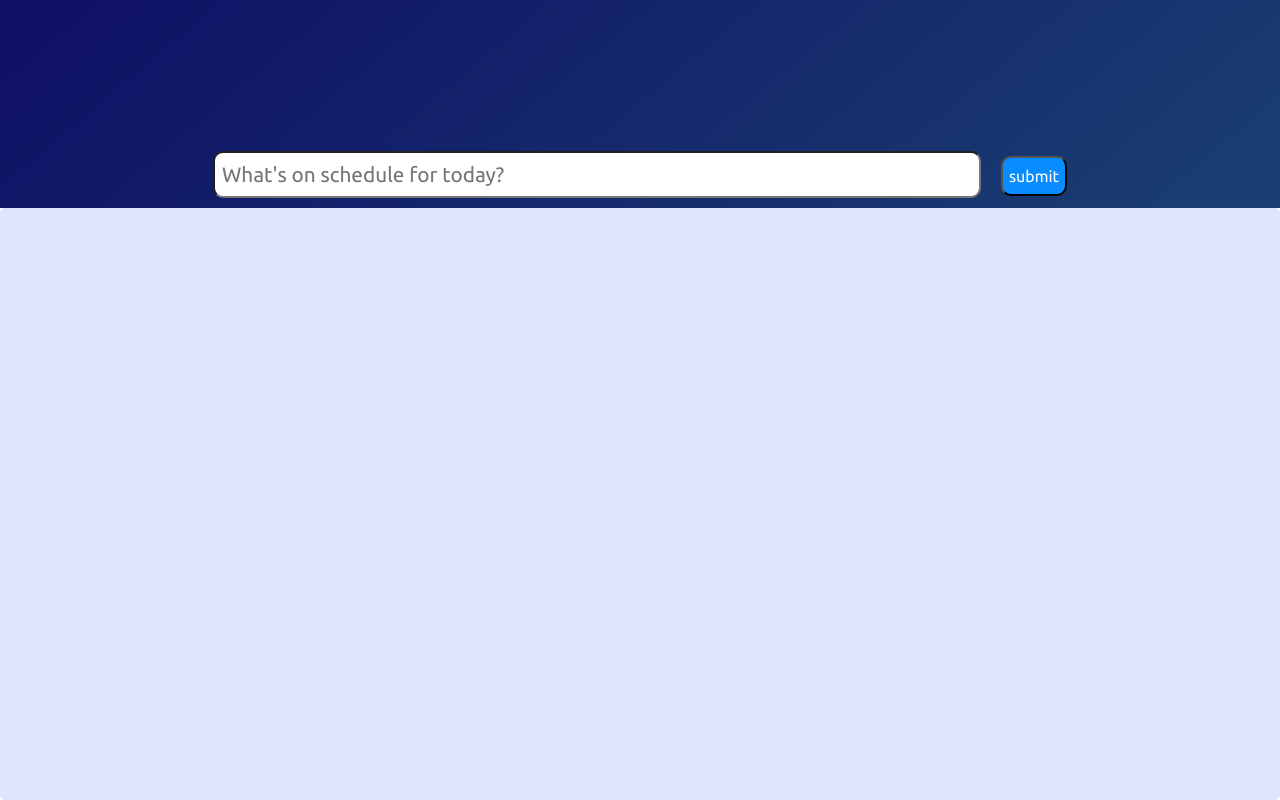
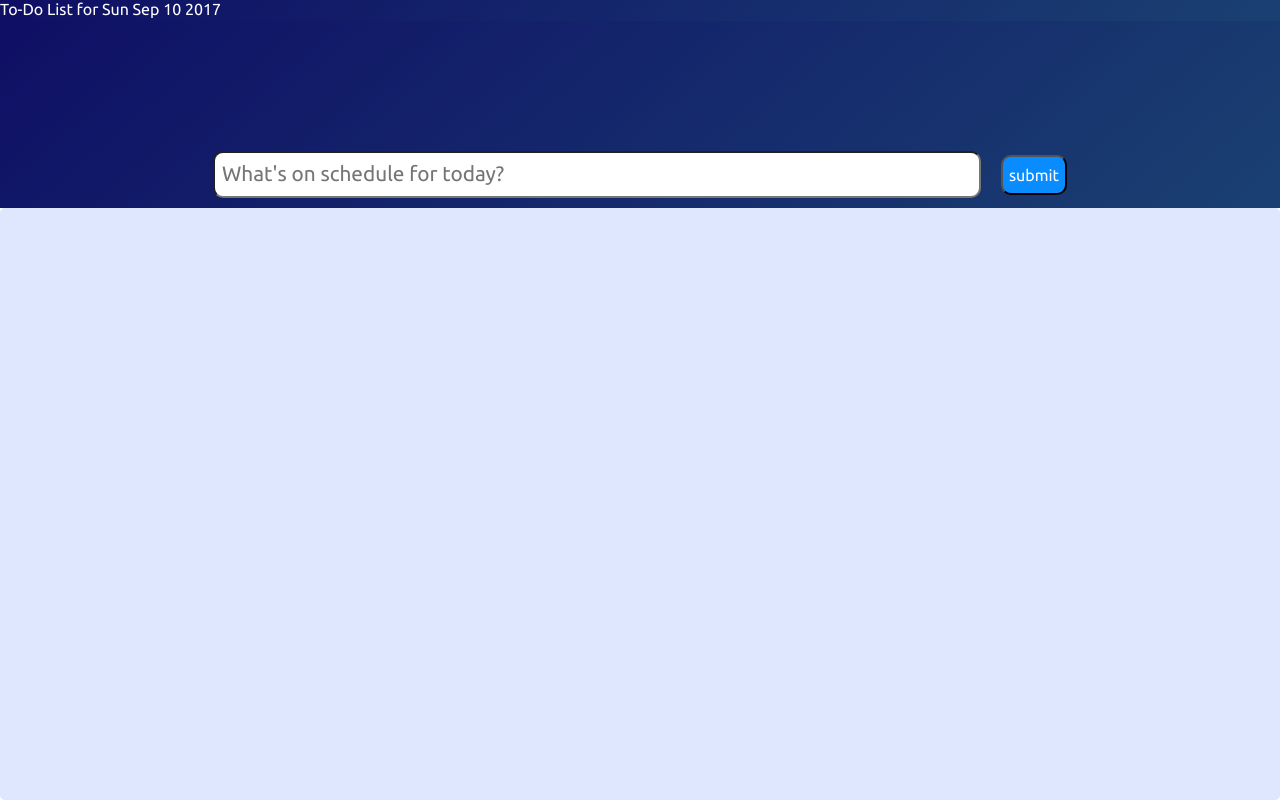
Before and after one commit to kim3kevin/To-Do-List, a plain HTML site: page index.html in a window 1280 px wide. Drawn offline with Linux system fonts and the light colour scheme.

Commit message:
added today's date and asking for confirmation before deleting an entry

```diff
--- a/index.html
+++ b/index.html
@@ -6,9 +6,12 @@
 
 <body>
 	<div class = "container">
-		<div class = "newInput">
-		    <input type = "text" class = "inputBox" placeholder = "What's on schedule for today?" />
-		    <input type = "submit" class = "submit" value = "submit">
+		<div class = "topbar">
+			<div id = "date"></div>
+			<div class = "newInput">
+		    	<input type = "text" class = "inputBox" placeholder = "What's on schedule for today?" />
+		    	<input type = "submit" class = "submit" value = "submit">
+			</div>
 		</div>
 		<div class = "itemList">
 
--- a/script.js
+++ b/script.js
@@ -1,4 +1,9 @@
 var button = document.getElementsByClassName("submit")[0];
+//var name = prompt("Hi, What's your name?");
+var today = document.createTextNode(/*name +'s*/ "To-Do List for " + new Date().toDateString());
+var date = document.getElementById("date");
+date.appendChild(today);
+
 var submit = button.addEventListener("click",function(){
 	var inputBoxText = document.getElementsByClassName("inputBox")[0].value;
 
@@ -51,7 +56,7 @@ var submit = button.addEventListener("click",function(){
 
 
 		toDoItem.className =  "toDoItem";
-		toDoItemTextSection.className = "toDoItemTextSection"
+		toDoItemTextSection.className = "toDoItemTextSection";
 		buttonContainer.className = "buttonContainer";
 		doneButton.className = "doneButton";
 		deleteButton.className = "deleteButton";
@@ -69,7 +74,13 @@ var submit = button.addEventListener("click",function(){
 		checkSign.appendChild(check);
 
 		deleteButton.addEventListener("click",function(){
-			thisDiv.remove();
+			var doubleCheck = confirm("Are you sure?");
+			if(doubleCheck){
+				thisDiv.remove();
+			}else{
+				return;
+			}
+
 		});
 
 
@@ -104,5 +115,5 @@ var submit = button.addEventListener("click",function(){
 
 		document.getElementsByClassName("itemList")[0].appendChild(toDoItem);
 		document.getElementsByClassName("inputBox")[0].value = "";
-};
+    };
 });
--- a/style.css
+++ b/style.css
@@ -11,9 +11,14 @@ body {
 	flex-direction: column;
 }
 
+.topbar {
+	height : 26vh;
+
+}
+
 .newInput{
 	width : 100%;
-	height : 26vh;
+	height : 90%;
 	background : linear-gradient(140deg, #0f0f65, #1a4072);
 	display : flex;
 	align-items: flex-end;
@@ -21,6 +26,16 @@ body {
 	margin: 0;
 	border: none;
 	padding:none;
+}
+
+#date{
+	color : white;
+	font-family: 'Ubuntu', sans-serif;
+	float : left;
+	width : 100%;
+	height : 10%;
+	background : linear-gradient(140deg, #0f0f65, #1a4072);
+
 }
 
 .inputBox{
@@ -140,3 +155,8 @@ body {
 .toDoItemTextSection{
 	display : flex;
 }
+
+.placeholder{
+	width : 50px;
+	height :20px;
+}
```
